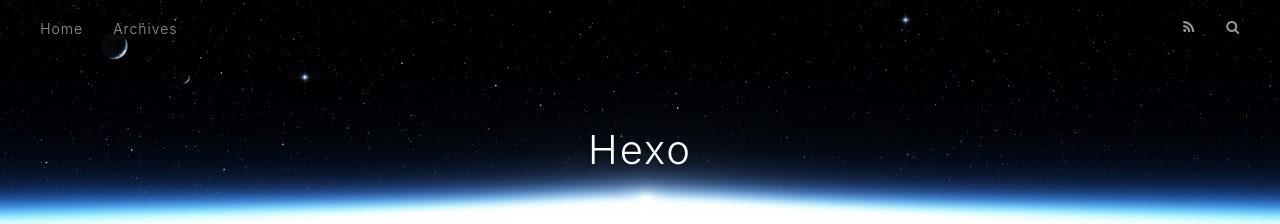
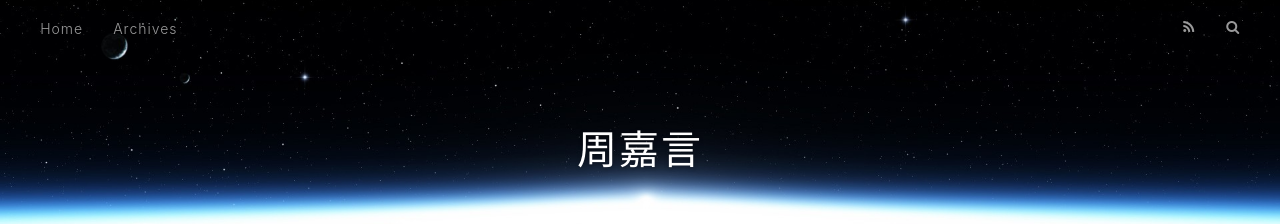
Before and after one commit to ryanzicky/jiayan.github.io, a plain HTML site: page index.html in a window 1280 px wide. Shown: the top 224 px of the page. Drawn offline with nearby package versions, Linux system fonts and the light colour scheme.

Commit message:
Site updated: 2018-06-23 16:08:07

```diff
--- a/index.html
+++ b/index.html
@@ -5,17 +5,17 @@
 
 
 
-  <title>Hexo</title>
+  <title>周嘉言</title>
   <meta name="viewport" content="width=device-width, initial-scale=1, maximum-scale=1">
   <meta property="og:type" content="website">
-<meta property="og:title" content="Hexo">
+<meta property="og:title" content="周嘉言">
 <meta property="og:url" content="http://yoursite.com/index.html">
-<meta property="og:site_name" content="Hexo">
+<meta property="og:site_name" content="周嘉言">
 <meta property="og:locale" content="default">
 <meta name="twitter:card" content="summary">
-<meta name="twitter:title" content="Hexo">
+<meta name="twitter:title" content="周嘉言">
 
-    <link rel="alternate" href="/atom.xml" title="Hexo" type="application/atom+xml">
+    <link rel="alternate" href="/atom.xml" title="周嘉言" type="application/atom+xml">
 
 
     <link rel="icon" href="/favicon.png">
@@ -34,7 +34,7 @@
   <div id="header-outer" class="outer">
     <div id="header-title" class="inner">
       <h1 id="logo-wrap">
-        <a href="/" id="logo">Hexo</a>
+        <a href="/" id="logo">周嘉言</a>
       </h1>
 
     </div>
```
Also changed, not shown: 2018/06/23/hello-world/index.html (+5 -5 lines), 2018/06/23/你好-hexo/index.html (+4 -4 lines), archives/2018/06/index.html (+6 -6 lines), archives/2018/index.html (+6 -6 lines), archives/index.html (+6 -6 lines).
